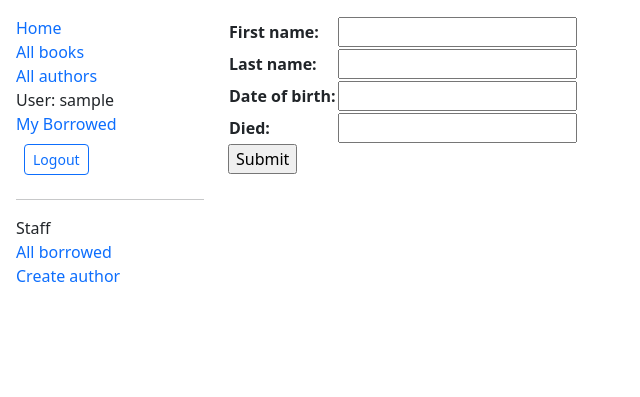
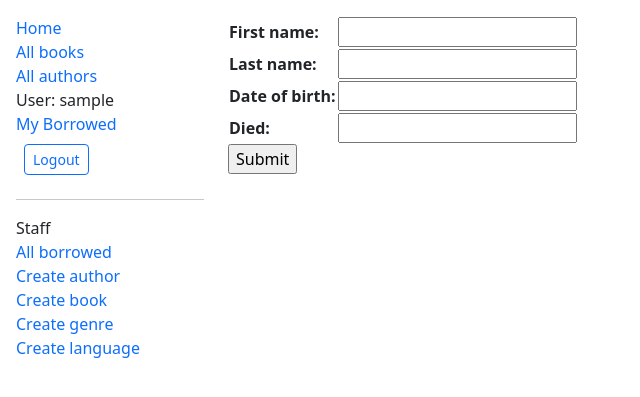
Before and after one commit to Inu-Oh/bibli, a Django app: page /catalog/author/create/ in a window 1280 px wide. Shown: the top 397 px of the page, without its empty margins (0-640 px from the left). Run offline with Django 5.2, Linux system fonts and the light colour scheme; the visitor is signed in with stand-in values (Sample User, id 1).

Commit message:
ass 9.5 - add create views for books, genres and langauges

```diff
--- a/catalog/templates/base_generic.html
+++ b/catalog/templates/base_generic.html
@@ -59,6 +59,24 @@
                             <a href="{% url 'author-create' %}">Create author</a>
                         </li>
                         {% endif %}
+                        {% if perms.catalog.add_book %}
+                        <li>
+                            <a href="{% url 'book-create' %}">Create book</a>
+                        </li>
+                        {% endif %}
+                        {% block addinst %}{% endblock %}
+                        {% if perms.catalog.add_genre %}
+                        <li>
+                            <a href="{% url 'genre-create' %}">Create genre</a>
+                        </li>
+                        {% endif %}
+                        {% if perms.catalog.add_language %}
+                        <li>
+                            <a href="{% url 'language-create' %}">
+                                Create language
+                            </a>
+                        </li>
+                        {% endif %}
                     </ul>
                     {% endif %}
                 {% endblock %}
--- a/catalog/urls.py
+++ b/catalog/urls.py
@@ -2,14 +2,19 @@ from django.urls import path
 from . import views
 
 urlpatterns = [
+    # Browsing
     path('', views.index, name='index'),
     # access appropriate view function by calling the class method as_view()
     path('books/', views.BookListView.as_view(), name='books'),
     path('book/<int:pk>', views.BookDetailView.as_view(), name='book-detail'),
     path('authors/', views.AuthorListView.as_view(), name='authors'),
     path('author/<int:pk>', views.AuthorDetailView.as_view(), name='author-detail'),
+
+    # User vi' 'ews
     path('mybooks/', views.LoanedBooksByUserListView.as_view(), name='my-borrowed'),
     path('borrowed/', views.LoanedBooksAllListView.as_view(), name='all-borrowed'),
+
+    # Librarian views
     path('book/<uuid:pk>/renew/', views.renew_book_librarian, name='renew-book-librarian'),
 
     # Author CRUD
@@ -23,7 +28,7 @@ urlpatterns = [
     path('book/<int:pk>/delete/', views.BookDelete.as_view(), name='book-delete'),
 
     # Book Instance CRUD
-    path('bookinst/create/', views.BookInstanceCreate.as_view, name='bookinst-create'),
+    path('book/<int:pk>/bookinst/create/', views.BookInstanceCreate.as_view, name='bookinst-create'),
     path('bookinst/<int:pk>/update/', views.BookInstanceUpdate.as_view, name='bookinst-update'),
     path('bookinst/<int:pk>/delete/', views.BookInstanceDelete.as_view, name='bookinst-delete'),
 
--- a/catalog/views.py
+++ b/catalog/views.py
@@ -164,8 +164,21 @@ class AuthorDelete(PermissionRequiredMixin, DeleteView):
 
 class BookInstanceCreate(PermissionRequiredMixin, CreateView):
     model = BookInstance
-    fields = [ 'book', 'imprint' ]
+    fields = [ 'imprint' ]
     permission_required = 'catalog.add_book_instance'
+    template_name = 'catalog/book_instance_form.html'
+
+    def get(self, request, pk):
+        book = get_object_or_404(Book, pk=pk)
+        context = { 'book': book }
+        return render(request, self.template_name, context)
+
+    def post(self, request, pk):
+        book = get_object_or_404(Book, pk=pk)
+        context = { 'book': book }
+
+        if not form.is_valid():
+            pass
 
 
 class BookInstanceUpdate(PermissionRequiredMixin, UpdateView):
@@ -214,6 +227,7 @@ class GenreCreate(PermissionRequiredMixin, CreateView):
     model = Genre
     fields = [ 'name' ]
     permission_required = 'catalog.add_genre'
+    success_url = reverse_lazy('index')
 
 
 class GenreUpdate(PermissionRequiredMixin, UpdateView):
@@ -228,6 +242,7 @@ class LanguageCreate(PermissionRequiredMixin, CreateView):
     model = Language
     fields = [ 'name' ]
     permission_required = 'catalog.add_language'
+    success_url = reverse_lazy('index')
 
 
 class LanguageUpdate(PermissionRequiredMixin, UpdateView):
```
Also changed, not shown: catalog/templates/catalog/book_detail.html (+11 -0 lines).
